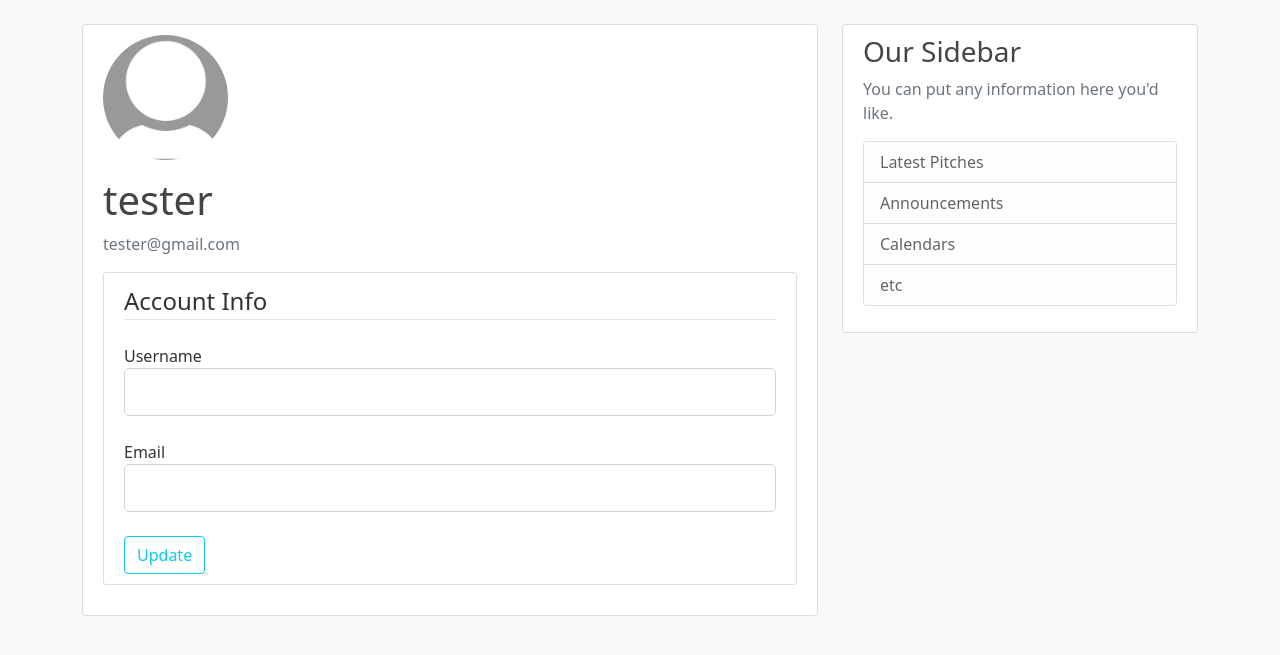
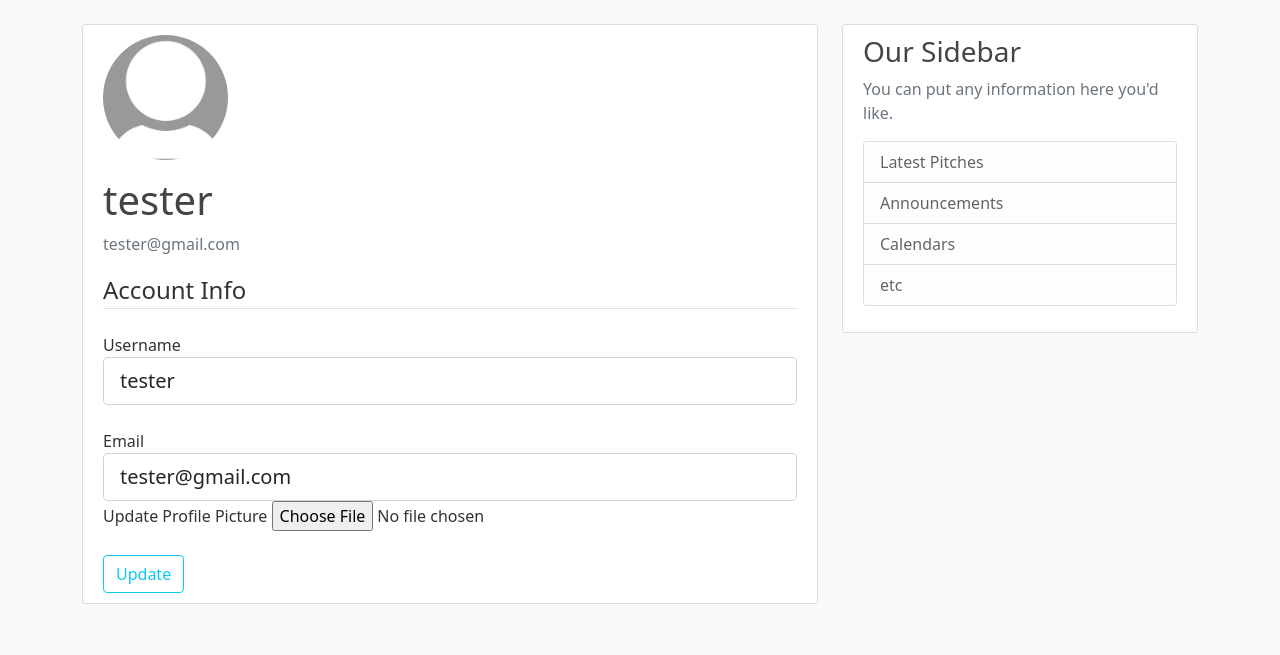
Before and after one commit to ZippMukami/Pitch-App, a Flask app: page /account in a window 1280 px wide. Shown: the part 56-711 px from the top of the page. Run offline with Flask 2, Linux system fonts and the light colour scheme; a user stored in the database is signed in; some libraries are stand-ins or nearby versions.

Commit message:
adds update picture model.

```diff
--- a/app/forms.py
+++ b/app/forms.py
@@ -1,4 +1,5 @@
 from flask_wtf import FlaskForm
+from flask_wtf.file import FileField, FileAllowed
 from flask_login import current_user
 from wtforms import StringField, PasswordField, SubmitField, BooleanField
 from wtforms.validators import DataRequired, Length, Email, EqualTo, ValidationError
@@ -40,6 +41,7 @@ class UpdateAccountForm(FlaskForm):
     username = StringField('Username', validators=[
                            DataRequired(), Length(min=2, max=20)])
     email = StringField('Email', validators=[DataRequired(), Email()])
+    picture = FileField('Update Profile Picture', validators=[FileAllowed(['jpg', 'png'])])
     submit = SubmitField('Update')
 
     def validate_username(self, username):
--- a/app/templates/account.html
+++ b/app/templates/account.html
@@ -8,8 +8,7 @@
             <p class="text-secondary">{{ current_user.email }}</p>
         </div>
     </div>
-    <div class="content-section">
-        <form action="" method="POST">
+        <form action="" method="POST" enctype="multipart/form-data">
             {{ form.hidden_tag() }}
             <fieldset class="form-group">
                 <legend class="border-bottom mb-4">Account Info</legend>
@@ -41,11 +40,19 @@
                         {{ form.email(class="form-control form-control-lg") }}
                     {% endif %}
                 </div>
+                <div class="form-group">
+                    {{ form.picture.label() }}
+                    {{ form.picture(class= "form-control-file") }}
+                    {% if form.picture.errors %}
+                       {% for error in form.picture.errors %}
+                          <span class="text-danger">{{ error }}</span><br>
+                        {% endfor %}
+                    {% endif %}
+                </div>
             </fieldset>
                  <div class="form-group mt-4">
                      {{ form.submit(class="btn btn-outline-info") }}
                  </div>
         </form>
-    </div>
 </div>
     {% endblock content %}
--- a/app/views.py
+++ b/app/views.py
@@ -71,9 +71,18 @@ def logout():
     return redirect(url_for('home'))
 
 
-@app.route("/account")
+@app.route("/account", methods= ['GET', 'POST'])
 @login_required
 def account():
     form = UpdateAccountForm()
+    if form.validate_on_submit():
+        current_user.username = form.username.data
+        current_user.email = form.email.data
+        db.session.commit()
+        flash('Your account has been updated', 'success')
+        return redirect(url_for('account'))
+    elif request.method == 'GET':
+        form.username.data = current_user.username
+        form.email.data = current_user.email
     image_file = url_for('static', filename='profile_pics/' + current_user.image_file)
     return render_template('account.html', title ='Account', image_file = image_file, form=form)
```
Also changed, not shown: app/site.db.
